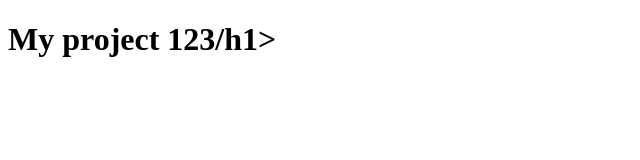
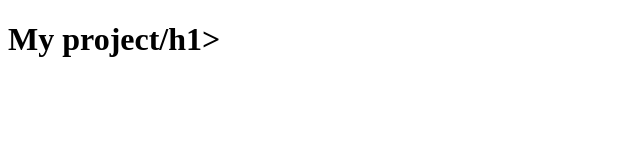
Before and after one commit to OleksandrChervov/my-project, a plain HTML site: page index.html in a window 1280 px wide. Shown: the whole page, without its empty margins (0-640 px from the left). Drawn offline with Linux system fonts and the light colour scheme.

Commit message:
title whas changed 1

```diff
--- a/index.html
+++ b/index.html
@@ -7,6 +7,6 @@
 <title>My project</title>
 </head>
 <body>
-<h1>My project 123/h1>
+<h1>My project/h1>
 </body>
 </html>
```
